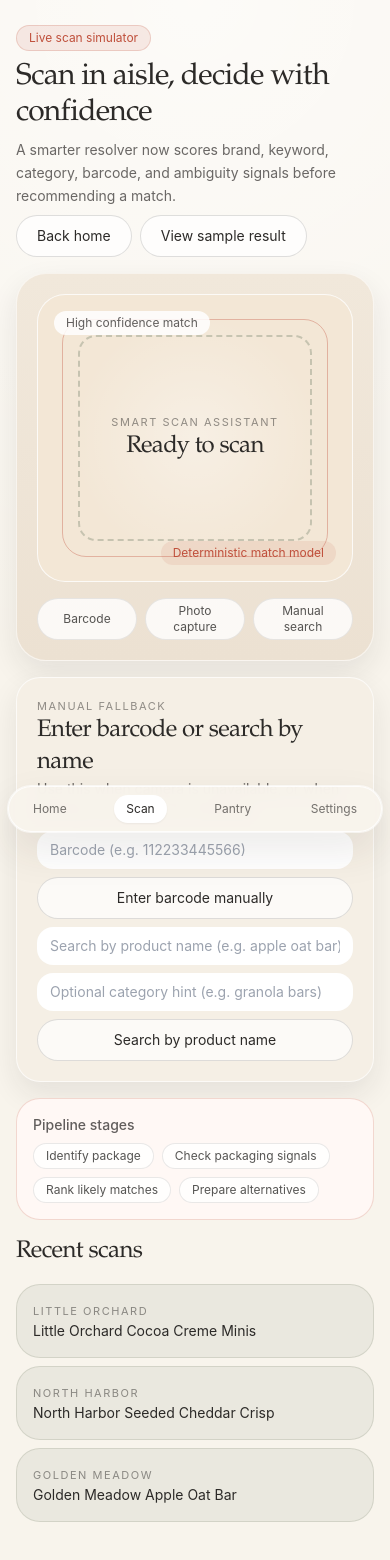
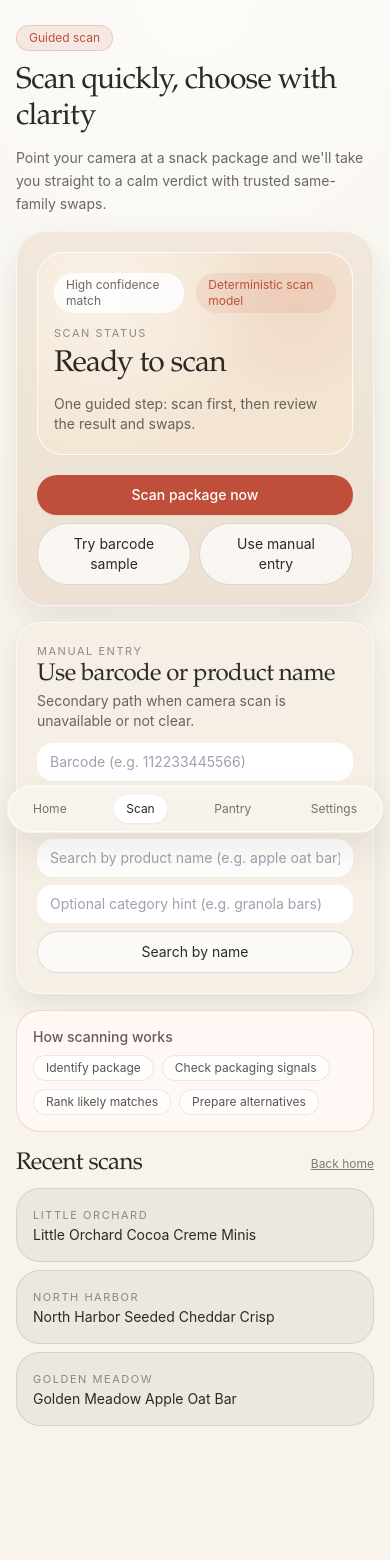
Before and after one commit to leandrapilieri/heirloom-scanner, a Next.js app: page /scan in a window 390 px wide. Shown: the top 1560 px of the page. After the commit the page ends 1522 px from the top, so only its background shows below. Built offline with nearby package versions, Linux system fonts and the light colour scheme.

Commit message:
Redesign scan page hierarchy for guided mobile flow

```diff
--- a/app/scan/page.tsx
+++ b/app/scan/page.tsx
@@ -203,34 +203,100 @@ export default function ScanPage() {
   };
 
   return (
-    <main className="shell section-gap">
-      <header className="space-y-2">
-        <p className="pill-accent inline-flex">Live scan simulator</p>
-        <h1 className="display text-3xl">Scan in aisle, decide with confidence</h1>
-        <p className="text-sm leading-relaxed text-ink/70">A smarter resolver now scores brand, keyword, category, barcode, and ambiguity signals before recommending a match.</p>
-        <div className="flex gap-2 text-xs">
-          <Link className="btn-secondary" href="/">Back home</Link>
-          <Link className="btn-secondary" href="/product/little-orchard-cocoa-creme-minis?sample=1">View sample result</Link>
-        </div>
+    <main className="shell section-gap pb-14">
+      <header className="space-y-3">
+        <p className="pill-accent inline-flex">Guided scan</p>
+        <h1 className="display text-3xl">Scan quickly, choose with clarity</h1>
+        <p className="max-w-[32rem] text-sm leading-relaxed text-ink/70">
+          Point your camera at a snack package and we&apos;ll take you straight to a calm verdict with trusted same-family swaps.
+        </p>
       </header>
 
-      {!cameraAvailable || isDesktopLike ? (
-        <section className="card-state space-y-2 text-sm text-ink/75">
-          <p className="font-medium">No camera? You can still continue right away.</p>
-          <p>Try a sample result, enter a barcode manually, or search by product name to validate flows during desktop testing.</p>
-          <div className="flex flex-wrap gap-2">
-            <Link className="btn-secondary text-xs" href="/product/little-orchard-cocoa-creme-minis?sample=1">Try sample result</Link>
-            <button className="btn-secondary text-xs" onClick={() => manualBarcodeRef.current?.focus()} type="button">Enter barcode manually</button>
-            <button className="btn-secondary text-xs" onClick={() => manualSearchRef.current?.focus()} type="button">Search by product name</button>
+      <section className="card-hero space-y-5 border border-white/80 bg-gradient-to-b from-[#fffaf3] to-[#f7ecdc] p-4 shadow-[0_14px_44px_rgba(36,24,16,0.1)]">
+        <div className="relative overflow-hidden rounded-[26px] border border-white/90 bg-[#f4e6d3] px-4 py-5">
+          <div className="absolute inset-0 bg-[radial-gradient(circle_at_20%_20%,rgba(255,255,255,0.45),transparent_55%)]" />
+          <div className="absolute right-0 top-0 h-28 w-28 rounded-full bg-accent/10 blur-2xl" />
+          <div className="relative space-y-3">
+            <div className="flex items-center justify-between gap-3 text-xs">
+              <span className="rounded-full bg-white/85 px-3 py-1 text-ink/70">{confidenceLabel}</span>
+              <span className="rounded-full bg-accent/10 px-3 py-1 text-accent">Deterministic scan model</span>
+            </div>
+            <div className="space-y-1">
+              <p className="eyebrow">Scan status</p>
+              <p className="display text-3xl text-ink">{statusMessage}</p>
+            </div>
+            <p className="text-sm text-ink/70">One guided step: scan first, then review the result and swaps.</p>
           </div>
-        </section>
-      ) : null}
+        </div>
+
+        <div className="space-y-2">
+          <button className="btn-primary w-full text-base" onClick={() => runScan({ photoHint: "little orchard cocoa cookie" })} type="button">
+            Scan package now
+          </button>
+          <div className="grid grid-cols-2 gap-2">
+            <button className="btn-secondary text-sm" onClick={() => runScan({ barcode: all[0].barcode })} type="button">
+              Try barcode sample
+            </button>
+            <button className="btn-secondary text-sm" onClick={handleManualRecovery} type="button">
+              Use manual entry
+            </button>
+          </div>
+        </div>
+
+        {showFailureRecovery ? (
+          <div className="rounded-2xl border border-accent/25 bg-[#fff8f5] p-3 text-sm text-ink/80">
+            <p className="font-medium text-ink">We couldn&apos;t confidently identify that package yet.</p>
+            <p className="mt-1">Use manual search for a fast result, or retry with a clearer front-of-pack photo.</p>
+            <div className="mt-3 grid grid-cols-2 gap-2">
+              <button className="btn-primary text-sm" onClick={handleManualRecovery} type="button">Search by name</button>
+              <button className="btn-secondary text-sm" onClick={handleRetry} type="button">Try scan again</button>
+            </div>
+          </div>
+        ) : null}
+
+        {!cameraAvailable || isDesktopLike ? (
+          <div className="rounded-2xl border border-white/80 bg-white/70 p-3 text-sm text-ink/75">
+            <p className="font-medium text-ink">Camera unavailable on this device</p>
+            <p className="mt-1">You can continue with barcode or name entry below.</p>
+          </div>
+        ) : null}
+      </section>
 
       {onboarding.onboardingCompleted && !onboarding.setupSummarySeen ? (
         <section className="card-state space-y-2 text-sm text-ink/75">
           <p className="font-medium">Your setup is active</p>
           <p>Optimizing for {activeSignals.join(" · ")}.</p>
           <button className="text-xs underline" onClick={dismissSetupSummary}>Got it</button>
+        </section>
+      ) : null}
+
+      {revealState ? (
+        <section className="card-hero space-y-2 border-accent/25 text-sm text-ink/75">
+          <p className="eyebrow">Match found</p>
+          <p className="display text-2xl text-ink">Preparing your result</p>
+          <p>
+            {revealState.reason}. Moving to your personalized score and cleaner same-family swaps.
+          </p>
+          {revealState.firstScan ? <p className="text-xs text-ink/60">First real scan milestone unlocked.</p> : null}
+        </section>
+      ) : null}
+
+      {confirmCandidates.length ? (
+        <section className="card-narrative space-y-3">
+          <div>
+            <p className="eyebrow">Confirm match</p>
+            <h2 className="display text-2xl">Choose the right product</h2>
+            <p className="text-sm text-ink/70">We found a few likely matches. Pick one to open the most accurate result.</p>
+          </div>
+          <div className="space-y-2">
+            {confirmCandidates.map((candidate) => (
+              <button className="card-recommendation w-full text-left" key={candidate.slug} onClick={() => confirmCandidate(candidate)} type="button">
+                <p className="eyebrow">{candidate.confidenceTier} confidence</p>
+                <p className="text-sm font-medium">{candidate.name}</p>
+                <p className="text-xs text-ink/65">{candidate.brand} · {Math.round(candidate.confidence * 100)}% · {candidate.reason}</p>
+              </button>
+            ))}
+          </div>
         </section>
       ) : null}
 
@@ -272,53 +338,11 @@ export default function ScanPage() {
         </section>
       ) : null}
 
-      {revealState ? (
-        <section className="card-hero space-y-2 border-accent/25 text-sm text-ink/75">
-          <p className="eyebrow">Match found</p>
-          <p className="display text-2xl text-ink">Preparing your result</p>
-          <p>
-            {revealState.reason}. Moving to your personalized score and cleaner same-family swaps.
-          </p>
-          {revealState.firstScan ? <p className="text-xs text-ink/60">First real scan milestone unlocked.</p> : null}
-        </section>
-      ) : null}
-
-      <section className="card-hero space-y-4">
-        <div className="relative mx-auto h-72 w-full overflow-hidden rounded-[28px] border border-white/80 bg-[#f3e7d6]">
-          <div className="absolute inset-0 bg-[radial-gradient(circle_at_center,rgba(255,255,255,0.35),transparent_58%)]" />
-          <div className="absolute inset-6 rounded-[24px] border border-accent/35" />
-          <div className="absolute inset-10 rounded-[18px] border-2 border-dashed border-sage/35" />
-          <div className="absolute left-1/2 top-1/2 w-44 -translate-x-1/2 -translate-y-1/2 text-center">
-            <p className="eyebrow">Smart scan assistant</p>
-            <p className="display text-2xl">{statusMessage}</p>
-          </div>
-          <div className="absolute left-4 top-4 rounded-full bg-white/85 px-3 py-1 text-xs text-ink/75">{confidenceLabel}</div>
-          <div className="absolute bottom-4 right-4 rounded-full bg-accent/10 px-3 py-1 text-xs text-accent">Deterministic match model</div>
-        </div>
-
-        {showFailureRecovery ? (
-          <div className="card-state space-y-2 border-accent/25 bg-[#fff8f5] text-sm text-ink/80">
-            <p className="font-medium text-ink">Need a hand finding the right match?</p>
-            <p>Search manually for the product name to get to a result quickly.</p>
-            <div className="grid grid-cols-2 gap-2">
-              <button className="btn-primary text-sm" onClick={handleManualRecovery} type="button">Search manually</button>
-              <button className="btn-secondary text-sm" onClick={handleRetry} type="button">Try again</button>
-            </div>
-          </div>
-        ) : null}
-
-        <div className="grid grid-cols-3 gap-2 text-center text-xs">
-          <button className="pill" onClick={() => runScan({ barcode: all[0].barcode })} type="button">Barcode</button>
-          <button className="pill" onClick={() => runScan({ photoHint: "little orchard cocoa cookie" })} type="button">Photo capture</button>
-          <button className="pill" onClick={() => runScan({ query: "apple oat bar", categoryHint: "granola bars" })} type="button">Manual search</button>
-        </div>
-      </section>
-
       <section className="card-narrative space-y-3" id="manual-fallback">
         <div>
-          <p className="eyebrow">Manual fallback</p>
-          <h2 className="display text-2xl">Enter barcode or search by name</h2>
-          <p className="text-sm text-ink/70">Use this when camera is unavailable, or when testing scan flows from desktop.</p>
+          <p className="eyebrow">Manual entry</p>
+          <h2 className="display text-2xl">Use barcode or product name</h2>
+          <p className="text-sm text-ink/70">Secondary path when camera scan is unavailable or not clear.</p>
         </div>
         <div className="space-y-2">
           <input
@@ -329,7 +353,7 @@ export default function ScanPage() {
             onChange={(event) => setManualBarcode(event.target.value)}
           />
           <button className="btn-secondary w-full text-sm" onClick={() => runScan({ barcode: manualBarcode.trim() })} type="button">
-            Enter barcode manually
+            Enter barcode
           </button>
           <input
             ref={manualSearchRef}
@@ -349,13 +373,13 @@ export default function ScanPage() {
             onClick={() => runScan({ query: manualQuery.trim(), categoryHint: manualCategoryHint.trim() || undefined })}
             type="button"
           >
-            Search by product name
+            Search by name
           </button>
         </div>
       </section>
 
       <section className="card-state text-sm text-ink/75">
-        <p className="font-medium">Pipeline stages</p>
+        <p className="font-medium">How scanning works</p>
         <div className="mt-2 flex flex-wrap gap-2">
           {pipelineStages.map((stage) => (
             <span className="pill" key={stage}>{stage}</span>
@@ -363,27 +387,11 @@ export default function ScanPage() {
         </div>
       </section>
 
-      {confirmCandidates.length ? (
-        <section className="card-narrative space-y-3">
-          <div>
-            <p className="eyebrow">Smart assist</p>
-            <h2 className="display text-2xl">Confirm the product</h2>
-            <p className="text-sm text-ink/70">We found a few likely matches. Choose one to get the most accurate score.</p>
-          </div>
-          <div className="space-y-2">
-            {confirmCandidates.map((candidate) => (
-              <button className="card-recommendation w-full text-left" key={candidate.slug} onClick={() => confirmCandidate(candidate)} type="button">
-                <p className="eyebrow">{candidate.confidenceTier} confidence</p>
-                <p className="text-sm font-medium">{candidate.name}</p>
-                <p className="text-xs text-ink/65">{candidate.brand} · {Math.round(candidate.confidence * 100)}% · {candidate.reason}</p>
-              </button>
-            ))}
-          </div>
-        </section>
-      ) : null}
-
-      <section className="section-gap">
-        <h2 className="display text-2xl">Recent scans</h2>
+      <section className="space-y-2">
+        <div className="flex items-center justify-between">
+          <h2 className="display text-2xl">Recent scans</h2>
+          <Link className="text-xs text-ink/60 underline" href="/">Back home</Link>
+        </div>
         <div className="grid gap-2">
           {(recent.length ? recent : all.slice(0, 3)).slice(0, 5).map((product) => (
             <Link key={product.id} href={`/product/${product.slug}`} className="card-recommendation block text-sm">
```
